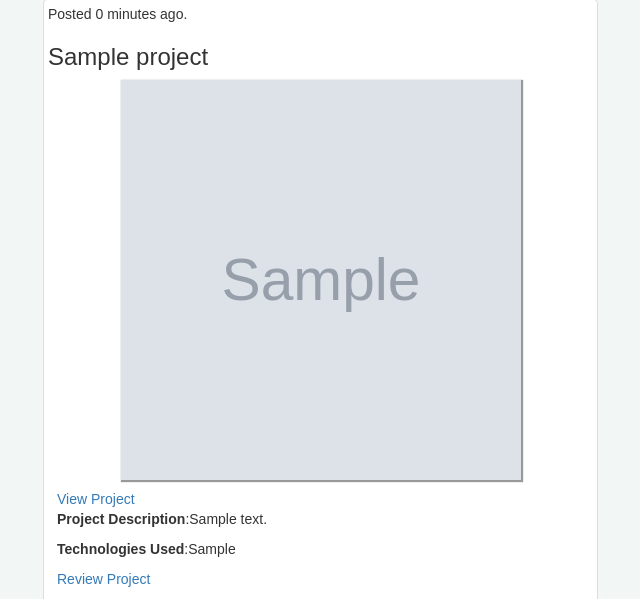
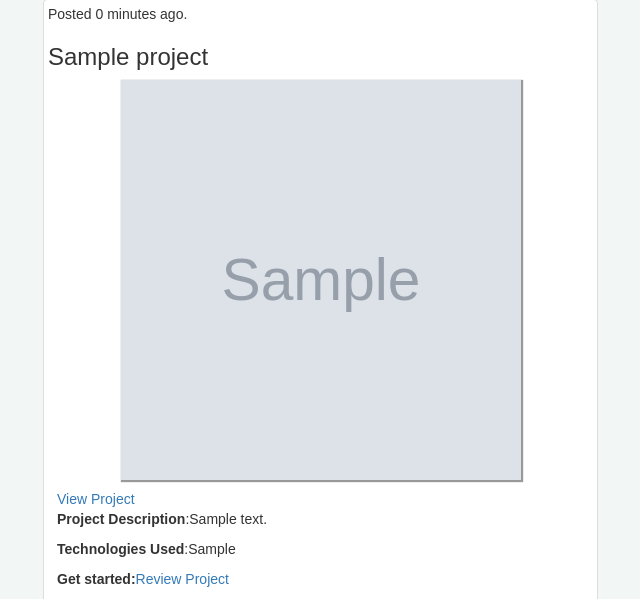
Before and after one commit to Yvonne-Ouma/awwwards, a Django app: page / in a window 1280 px wide. Shown: the part 764-1363 px from the top of the page, without its empty margins (27-667 px from the left). Run offline with Django 3.2, Linux system fonts and the light colour scheme; a user stored in the database is signed in; tables that the repository leaves empty hold one stand-in row (values such as "Sample post"); grey boxes marked "Sample" are stand-in pictures; some libraries are stand-ins or nearby versions; some web fonts are replaced.

Commit message:
review working perfectly

```diff
--- a/gifts/templates/index.html
+++ b/gifts/templates/index.html
@@ -88,7 +88,7 @@
                         <p><strong>
                                 Project Description</strong>:{{project_item.project_description}}</p>
                         <p><strong>Technologies Used</strong>:{{project_item.technologies_used}}</p>
-                        <p><a href="{% url 'review' project_id=project_item.id %}">Review Project</a></p>
+                        <p><strong>Get started:</strong><a href="{% url 'review' project_id=project_item.id %}">Review Project</a></p>
                         <img src="" alt="" height=60px width=100px>
                     </div>
 
```
